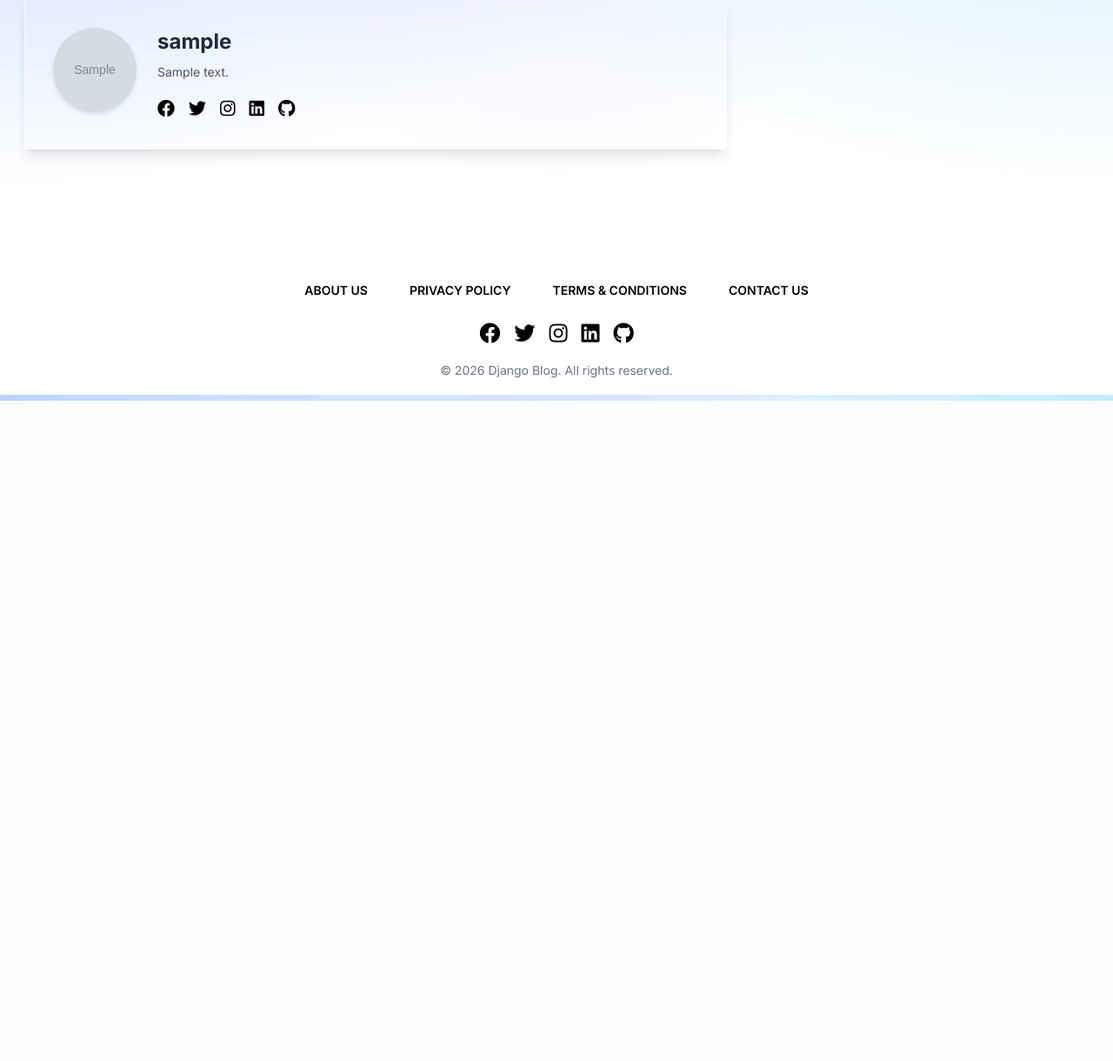
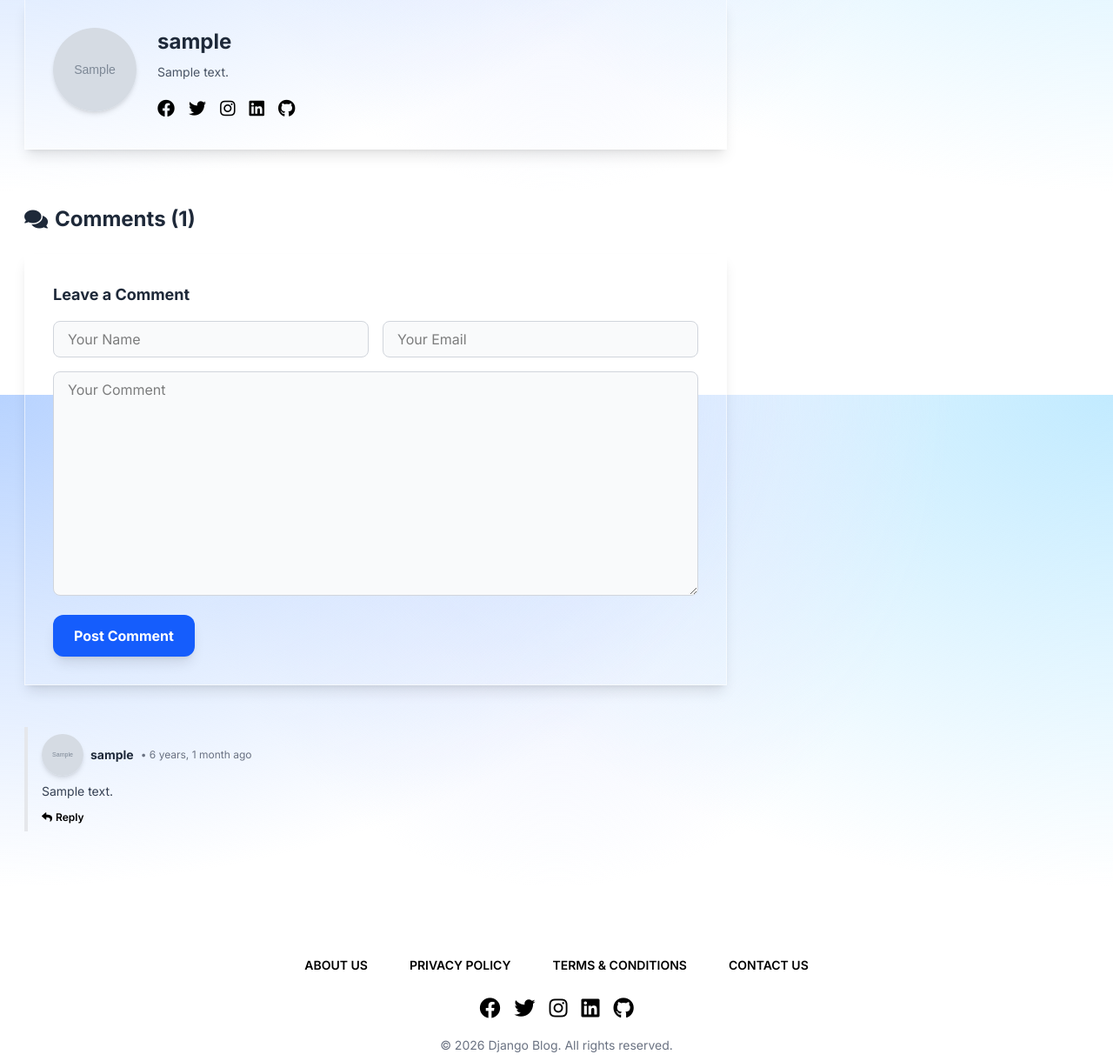
Before and after one commit to milton2913/blog, a Django app: a page that uses templates/base.html in a window 1280 px wide. Shown: the part 1146-2366 px from the top of the page at 87% size. Before the commit the page ends 1607 px from the top, so only its background shows below. Run offline with Django 5.2, Linux system fonts and the light colour scheme; tables that the repository leaves empty hold one stand-in row (values such as "Sample post"); grey boxes marked "Sample" are stand-in pictures; style sheets or scripts are compiled from the project's sources; some libraries are stand-ins or nearby versions.

Commit message:
feat: Implement comment system with AJAX, nested replies, and UI enhancements

```diff
--- a/apps/blog/forms.py
+++ b/apps/blog/forms.py
@@ -17,3 +17,24 @@
         'class': 'w-full px-4 py-2 bg-gray-50 border border-gray-300 rounded-lg focus:ring-2 focus:ring-primary focus:border-transparent transition h-32',
         'placeholder': 'Your Message'
     }))
+
+from .models import Comment
+
+class CommentForm(forms.ModelForm):
+    class Meta:
+        model = Comment
+        fields = ('name', 'email', 'body')
+        widgets = {
+            'name': forms.TextInput(attrs={
+                'class': 'w-full px-4 py-2 bg-gray-50 border border-gray-300 rounded-lg focus:ring-2 focus:ring-primary focus:border-transparent transition',
+                'placeholder': 'Your Name'
+            }),
+            'email': forms.EmailInput(attrs={
+                'class': 'w-full px-4 py-2 bg-gray-50 border border-gray-300 rounded-lg focus:ring-2 focus:ring-primary focus:border-transparent transition',
+                'placeholder': 'Your Email'
+            }),
+            'body': forms.Textarea(attrs={
+                'class': 'w-full px-4 py-2 bg-gray-50 border border-gray-300 rounded-lg focus:ring-2 focus:ring-primary focus:border-transparent transition h-32',
+                'placeholder': 'Your Comment'
+            }),
+        }
--- a/apps/blog/models.py
+++ b/apps/blog/models.py
@@ -113,3 +113,22 @@
             # But for simplicity in admin, we can just grab the first one.
             pass
         super().save(*args, **kwargs)
+
+class Comment(models.Model):
+    post = models.ForeignKey(Post, on_delete=models.CASCADE, related_name='comments')
+    author = models.ForeignKey(settings.AUTH_USER_MODEL, on_delete=models.SET_NULL, null=True, blank=True, related_name='comments')
+    name = models.CharField(max_length=80)
+    email = models.EmailField()
+    body = models.TextField()
+    created_at = models.DateTimeField(auto_now_add=True)
+    active = models.BooleanField(default=True)
+    parent = models.ForeignKey('self', null=True, blank=True, on_delete=models.CASCADE, related_name='replies')
+
+    class Meta:
+        ordering = ['created_at']
+
+    def __str__(self):
+        return 'Comment {} by {}'.format(self.body, self.name)
+
+    def get_active_replies(self):
+        return self.replies.filter(active=True)
--- a/apps/blog/views.py
+++ b/apps/blog/views.py
@@ -1,7 +1,9 @@
-from django.shortcuts import render, get_object_or_404
+from django.shortcuts import render, get_object_or_404, redirect
 from django.db.models import Q, Count
 from django.core.paginator import Paginator
-from .models import Post, Category, Tag
+from .models import Post, Category, Tag, Comment
+from .forms import CommentForm
+from django.contrib import messages
 
 def home(request):
     posts_list = Post.objects.filter(status='published').order_by('-published_at')
@@ -12,8 +14,50 @@
 
 def post_detail(request, slug):
     post = get_object_or_404(Post, slug=slug, status='published')
+
+    # Handle Comment Submission
+    if request.method == 'POST':
+        comment_form = CommentForm(request.POST)
+        if comment_form.is_valid():
+            new_comment = comment_form.save(commit=False)
+            new_comment.post = post
+            if request.user.is_authenticated:
+                new_comment.author = request.user
+
+            # Handle Reply
+            parent_id = request.POST.get('parent_id')
+            if parent_id:
+                try:
+                    parent_comment = Comment.objects.get(id=parent_id)
+                    new_comment.parent = parent_comment
+                except Comment.DoesNotExist:
+                    pass
+
+            new_comment.save()
+            if request.POST.get('ajax') == '1':
+                comments = post.comments.filter(active=True, parent__isnull=True)
+                return render(request, 'blog/comments.html', {'comments': comments})
+
+            messages.success(request, 'Your comment has been submitted!')
+            return redirect('blog:post_detail', slug=post.slug)
+    else:
+        initial_data = {}
+        if request.user.is_authenticated:
+            initial_data = {
+                'name': request.user.get_full_name() or request.user.username,
+                'email': request.user.email
+            }
+        comment_form = CommentForm(initial=initial_data)
+
+    comments = post.comments.filter(active=True, parent__isnull=True)
     related_posts = Post.objects.filter(tags__in=post.tags.all(), status='published').exclude(id=post.id).distinct()[:3]
-    return render(request, 'blog/post_detail.html', {'post': post, 'related_posts': related_posts})
+
+    return render(request, 'blog/post_detail.html', {
+        'post': post,
+        'comments': comments,
+        'comment_form': comment_form,
+        'related_posts': related_posts
+    })
 
 def category_list(request, slug):
     category = get_object_or_404(Category, slug=slug)
--- a/templates/base.html
+++ b/templates/base.html
@@ -45,6 +45,9 @@
     <link rel="preconnect" href="https://fonts.googleapis.com">
     <link rel="preconnect" href="https://fonts.gstatic.com" crossorigin>
     <link href="https://fonts.googleapis.com/css2?family=Inter:wght@300;400;600;700&display=swap" rel="stylesheet">
+
+    <!-- Alpine.js -->
+    <script defer src="https://cdn.jsdelivr.net/npm/alpinejs@3.13.3/dist/cdn.min.js"></script>
 
     <!-- PrismJS Theme -->
     <link href="https://cdnjs.cloudflare.com/ajax/libs/prism/1.29.0/themes/prism-tomorrow.min.css" rel="stylesheet" />
--- /dev/null
+++ b/templates/blog/comments.html
@@ -0,0 +1,80 @@
+{% for comment in comments %}
+<div class="mb-6 border-l-4 border-gray-200 pl-4 py-2 hover:border-primary transition duration-300">
+    <div class="flex items-center gap-2 mb-2">
+        {% if comment.author and comment.author.profile_image %}
+        <img src="{{ comment.author.profile_image.url }}" class="w-12 h-12 rounded-full object-cover shadow-md">
+        {% else %}
+        <div class="w-12 h-12 rounded-full bg-gray-300 flex items-center justify-center text-xs font-bold text-white">
+            {{ comment.name|slice:":1"|upper }}
+        </div>
+        {% endif %}
+        <span class="font-bold text-gray-800 text-sm">
+            {% if comment.author %}
+            {{ comment.author.username }}
+            {% else %}
+            {{ comment.name }}
+            {% endif %}
+        </span>
+        <span class="text-xs text-gray-500">• {{ comment.created_at|timesince }} ago</span>
+    </div>
+
+    <div class="text-gray-700 text-sm mb-3 prose prose-sm max-w-none">
+        {{ comment.body|linebreaks }}
+    </div>
+
+    <button onclick="toggleReplyForm('{{ comment.id }}')"
+        class="text-xs font-semibold text-primary hover:text-blue-700 flex items-center gap-1 transition">
+        <i class="fas fa-reply"></i> Reply
+    </button>
+
+    <!-- Reply Form (Hidden) -->
+    <div id="reply-form-{{ comment.id }}"
+        class="hidden mt-4 bg-gray-50 p-4 rounded-lg border border-gray-100 shadow-inner">
+        <h4 class="text-xs font-bold text-gray-500 uppercase mb-3">Reply to {{
+            comment.name|default:comment.author.username }}</h4>
+        <form method="post" action="{% url 'blog:post_detail' post.slug %}">
+            {% csrf_token %}
+            <input type="hidden" name="parent_id" value="{{ comment.id }}">
+
+            {% if not user.is_authenticated %}
+            <div class="grid grid-cols-1 md:grid-cols-2 gap-4 mb-3">
+                <div>
+                    <label class="block text-xs font-bold text-gray-700 mb-1">Name</label>
+                    <input type="text" name="name"
+                        class="w-full px-3 py-2 bg-white border border-gray-300 rounded-lg focus:ring-1 focus:ring-primary text-sm"
+                        placeholder="Your Name" required>
+                </div>
+                <div>
+                    <label class="block text-xs font-bold text-gray-700 mb-1">Email</label>
+                    <input type="email" name="email"
+                        class="w-full px-3 py-2 bg-white border border-gray-300 rounded-lg focus:ring-1 focus:ring-primary text-sm"
+                        placeholder="Your Email" required>
+                </div>
+            </div>
+            {% else %}
+            <input type="hidden" name="name" value="{{ user.get_full_name|default:user.username }}">
+            <input type="hidden" name="email" value="{{ user.email }}">
+            {% endif %}
+
+            <div class="mb-3">
+                <label class="block text-xs font-bold text-gray-700 mb-1">Comment</label>
+                <textarea name="body"
+                    class="w-full px-3 py-2 bg-white border border-gray-300 rounded-lg focus:ring-1 focus:ring-primary text-sm h-20"
+                    placeholder="Write your reply..." required></textarea>
+            </div>
+
+            <button type="submit"
+                class="text-xs bg-blue-600 hover:bg-blue-700 text-white px-4 py-2 rounded-lg font-bold transition shadow-sm">
+                Submit Reply
+            </button>
+        </form>
+    </div>
+
+    <!-- Nested Replies -->
+    {% if comment.get_active_replies %}
+    <div class="mt-4">
+        {% include "blog/comments.html" with comments=comment.get_active_replies %}
+    </div>
+    {% endif %}
+</div>
+{% endfor %}
--- a/templates/blog/post_detail.html
+++ b/templates/blog/post_detail.html
@@ -177,7 +177,89 @@
     </div>
     {% endif %}
 
+    <!-- Comments Section -->
+    <div class="w-full mt-8" x-data="{
+            async submitForm(e) {
+                const form = e.target;
+                const formData = new FormData(form);
+                formData.append('ajax', '1');
+
+                try {
+                    const response = await fetch(form.action || window.location.href, {
+                        method: 'POST',
+                        body: formData,
+                        headers: {
+                            'X-CSRFToken': '{{ csrf_token }}'
+                        }
+                    });
+
+                    if (response.ok) {
+                        const html = await response.text();
+                        // Update comments list
+                        document.querySelector('.comments-list').innerHTML = html;
+                        // Reset form if it's the main one
+                        if (!form.querySelector('input[name=parent_id]')) {
+                             form.reset();
+                        } else {
+                            // Hide reply form
+                            form.closest('[id^=reply-form-]').classList.add('hidden');
+                        }
+                    } else {
+                        console.error('Submission failed');
+                    }
+                } catch (error) {
+                    console.error('Error:', error);
+                }
+            }
+         }" x-on:submit.prevent="submitForm($event)">
+
+        <h3 class="text-2xl font-bold text-gray-800 mb-6 flex items-center gap-2">
+            <i class="fas fa-comments text-primary"></i> Comments ({{ post.comments.count }})
+        </h3>
+
+        <!-- Main Comment Form -->
+        <div class="glass-card w-full shadow-lg rounded-2xl p-8 mb-12">
+            <h4 class="text-lg font-bold text-gray-800 mb-4">Leave a Comment</h4>
+            <form method="post">
+                {% csrf_token %}
+
+                <div class="grid grid-cols-1 gap-4">
+                    {% if not user.is_authenticated %}
+                    <div class="grid grid-cols-1 md:grid-cols-2 gap-4">
+                        <div>{{ comment_form.name }}</div>
+                        <div>{{ comment_form.email }}</div>
+                    </div>
+                    {% else %}
+                    <input type="hidden" name="name" value="{{ user.get_full_name|default:user.username }}">
+                    <input type="hidden" name="email" value="{{ user.email }}">
+                    {% endif %}
+                    <div>{{ comment_form.body }}</div>
+                </div>
+
+                <button type="submit"
+                    class="mt-4 bg-blue-600 hover:bg-blue-700 text-white px-6 py-3 rounded-xl font-bold transition shadow-lg transform hover:scale-105">
+                    Post Comment
+                </button>
+            </form>
+        </div>
+
+        <!-- Comments List -->
+        <div class="comments-list w-full">
+            {% include "blog/comments.html" %}
+        </div>
+    </div>
 </section>
+
+<script>
+    function toggleReplyForm(commentId) {
+        const form = document.getElementById(`reply-form-${commentId}`);
+        if (form.classList.contains('hidden')) {
+            form.classList.remove('hidden');
+        } else {
+            form.classList.add('hidden');
+        }
+    }
+</script>
 
 {% show_sidebar %}
 
```
Also changed, not shown: apps/blog/admin.py (+11 -1 lines), apps/blog/migrations/0008_comment.py (added).
